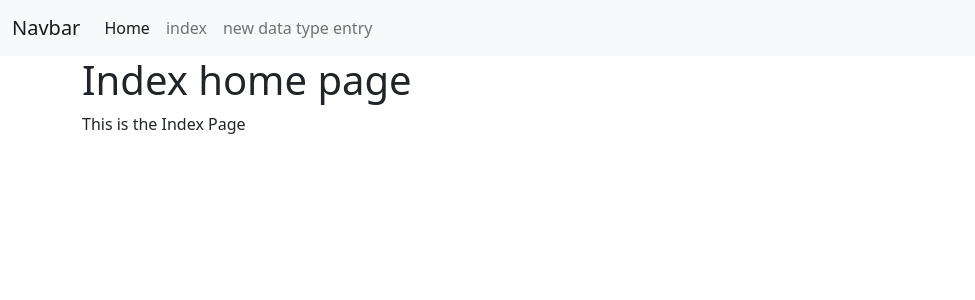
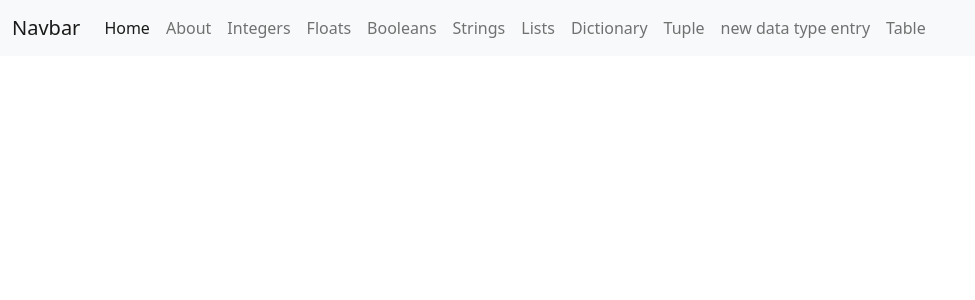
Before and after one commit to BlueEyesSD84/FSDI111-3, a Flask app: page / in a window 1280 px wide. Shown: the top 300 px of the page, without its empty margins (0-975 px from the left). Run offline with Flask 2, Linux system fonts and the light colour scheme; data that the repository does not hold is empty.

Commit message:
assignment3

```diff
--- a/base.html
+++ b/base.html
@@ -13,7 +13,7 @@
         <body>
             <nav class="navbar navbar-expand-lg bg-light">
                 <div class="container-fluid">
-                  <a class="navbar-brand" href="{{ url_for('index') }}">My App</a>
+                  <a class="navbar-brand" href="{{ url_for('get_index') }}">My App</a>
                   <button class="navbar-toggler" type="button" data-bs-toggle="collapse" data-bs-target="#navbarNav" aria-controls="navbarNav" aria-expanded="false" aria-label="Toggle navigation">
                     <span class="navbar-toggler-icon"></span>
                   </button>
--- a/crud_fe/app/routes.py
+++ b/crud_fe/app/routes.py
@@ -1,27 +1,77 @@
+import requests
+
 from flask import (
     Flask,
     render_template,
-    request
-)
-
-import requests
+    request)
 
 app = Flask(__name__)
 
 BACKEND_URL = "http://127.0.0.1:5000/data_types"
 
 @app.get("/")
-def get_index():
+def index():
     response = requests.get(BACKEND_URL)
     scan_data = response.json().get("data_types")
-    return render_template("index.html", data_types = scan_data)
+    return render_template("data_type.html", data_types = scan_data)
+
+@app.get("/integer")
+def integer():
+    url = "%s/%s" % (BACKEND_URL, "integers")
+    response = requests.get(url)
+    integer_data = response.json().get("data_type")
+    return render_template("data_type.html", data_types = integer_data[0])
 
 @app.get("/floats")
-def get_floats_page():
+def floats():
     url = "%s/%s" % (BACKEND_URL, "floats")
     response = requests.get(url)
     float_data = response.json().get("data_type")
     return render_template("data_type.html", data_types = float_data[0])
+
+
+@app.get("/booleans")
+def booleans():
+    url = "%s/%s" % (BACKEND_URL, "booleans")
+    response = requests.get(url)
+    booleans_data = response.json().get("data_type")
+    return render_template("data_type.html", data_types = booleans_data[0])
+
+@app.get("/strings")
+def string():
+    url = "%s/%s" % (BACKEND_URL, "strings")
+    response = requests.get(url)
+    strings_data = response.json().get("data_type")
+    return render_template("data_type.html", data_types = strings_data[0])
+
+@app.get("/lists")
+def lists():
+    url = "%s/%s" % (BACKEND_URL, "lists")
+    response = requests.get(url)
+    lists_data = response.json().get("data_type")
+    return render_template("data_type.html", data_types = lists_data[0])
+
+@app.get("/dictionary")
+def dictionary():
+    url = "%s/%s" % (BACKEND_URL, "dictionary")
+    response = requests.get(url)
+    dictionaries_data = response.json().get("data_type")
+    return render_template("data_type.html", data_types = dictionaries_data[0])
+
+@app.get("/tuple")
+def tuple():
+    url = "%s/%s" % (BACKEND_URL, "tuples")
+    response = requests.get(url)
+    tuples_data = response.json().get("data_type")
+    return render_template("data_type.html", data_types = tuples_data[0])
+
+@app.get("/table")
+def table():
+    return render_template("table.html")
+
+@app.get("/about")
+def about():
+    return render_template("about.html")
 
 @app.get("/create/data_types")
 def get_data_type_form():
@@ -29,7 +79,7 @@ def get_data_type_form():
 
 @app.post("/create/data_types")
 def create_data_type():
-    form_data = request.form
+    form_data = requests.form
     new_dt = {
         "name": form_data.get("name"),
         "summary": form_data.get("summary"),
--- a/crud_fe/app/templates/base.html
+++ b/crud_fe/app/templates/base.html
@@ -19,16 +19,23 @@
               </button>
               <div class="collapse navbar-collapse" id="navbarNavAltMarkup">
                 <div class="navbar-nav">
-                  <a class="nav-link active" aria-current="page" href="{{ url_for('get_index') }}">Home</a>
-                  <a class="nav-link" href="{{ url_for('get_floats_page') }}">index</a>
+                  <a class="nav-link active" aria-current="page" href="{{ url_for('index') }}">Home</a>
+                  <a class="nav-link" href="{{ url_for('about') }}">About</a>
+                  <a class="nav-link" href="{{ url_for('integer') }}">Integers</a>
+                  <a class="nav-link" href="{{ url_for('floats') }}">Floats</a>
+                  <a class="nav-link" href="{{ url_for('booleans') }}">Booleans</a>
+                  <a class="nav-link" href="{{ url_for('string') }}">Strings</a>
+                  <a class="nav-link" href="{{ url_for('lists') }}">Lists</a>
+                  <a class="nav-link" href="{{ url_for('dictionary') }}">Dictionary</a>
+                  <a class="nav-link" href="{{ url_for('tuple') }}">Tuple</a>
                   <a class="nav-link" href="{{ url_for('get_data_type_form') }}">new data type entry</a>
+                  <a class="nav-link" href="{{ url_for('table') }}">Table</a>
                 </div>
               </div>
             </div>
           </nav>
               <div class="container">
             {% block content  %}
-            This is a test
             {% endblock content %}
             </div>
             <!-- JavaScript Bundle with Popper -->
--- a/crud_fe/app/templates/data_type.html
+++ b/crud_fe/app/templates/data_type.html
@@ -1,11 +1,13 @@
 {% extends 'base.html' %}
+
 {% block title %}
     {{ data_types["name"] }}
     {% endblock title %}
 
 {% block content %}
+<div class="containter">
 <h1>{{ data_types["name"]  }}</h1>
 <small><p>{{ data_types["summary"] }}</p></small>
-
 <p>{{ data_types["description"] }}</p>
+</div>
 {% endblock content %}
--- a/crud_fe/app/templates/index.html
+++ b/crud_fe/app/templates/index.html
@@ -1,11 +1,17 @@
 {% extends 'base.html' %}
 
-
 {% block title %}
-INDEX PAGE
+Data Types
 {% endblock title %}
 
 {% block content %}
-<h1>Index home page</h1>
-This is the Index Page
+    <h1>Data Types</h1>
+   {% for dt in data_types %}
+    <a href="{{ url_for (dt['name']) }}">
+        <h3>{{ dt["name"] }}</h3>
+    </a>
+    <ul>
+        <li>{{ dt["description"] }}</li>
+    </ul>
+    {% endfor %}
 {% endblock content %}
--- a/setup.sql
+++ b/setup.sql
@@ -14,7 +14,7 @@ INSERT INTO data_type (
 ) VALUES (
     "Integer",
     "Integer values",
-    "A data type that stores an integer value"
+    "A data type that stores an integer value."
 );
 
 INSERT INTO data_type (
```
Also changed, not shown: crud_fe/app/__init__.py (+10 -0 lines), crud_fe/app/templates/about.html (added, +17 -0 lines), crud_fe/app/templates/table.html (added, +50 -0 lines), 1 other file.
